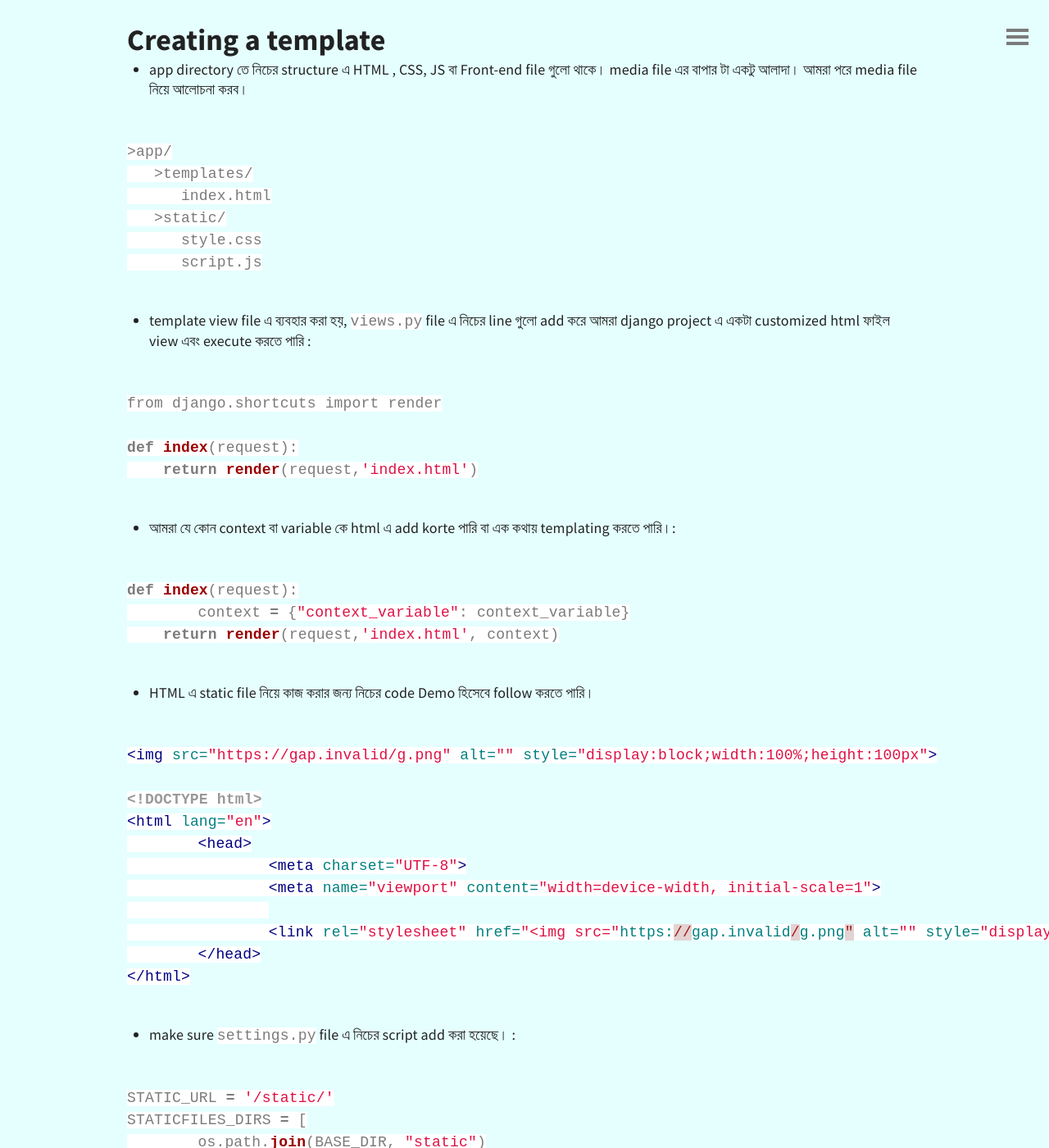
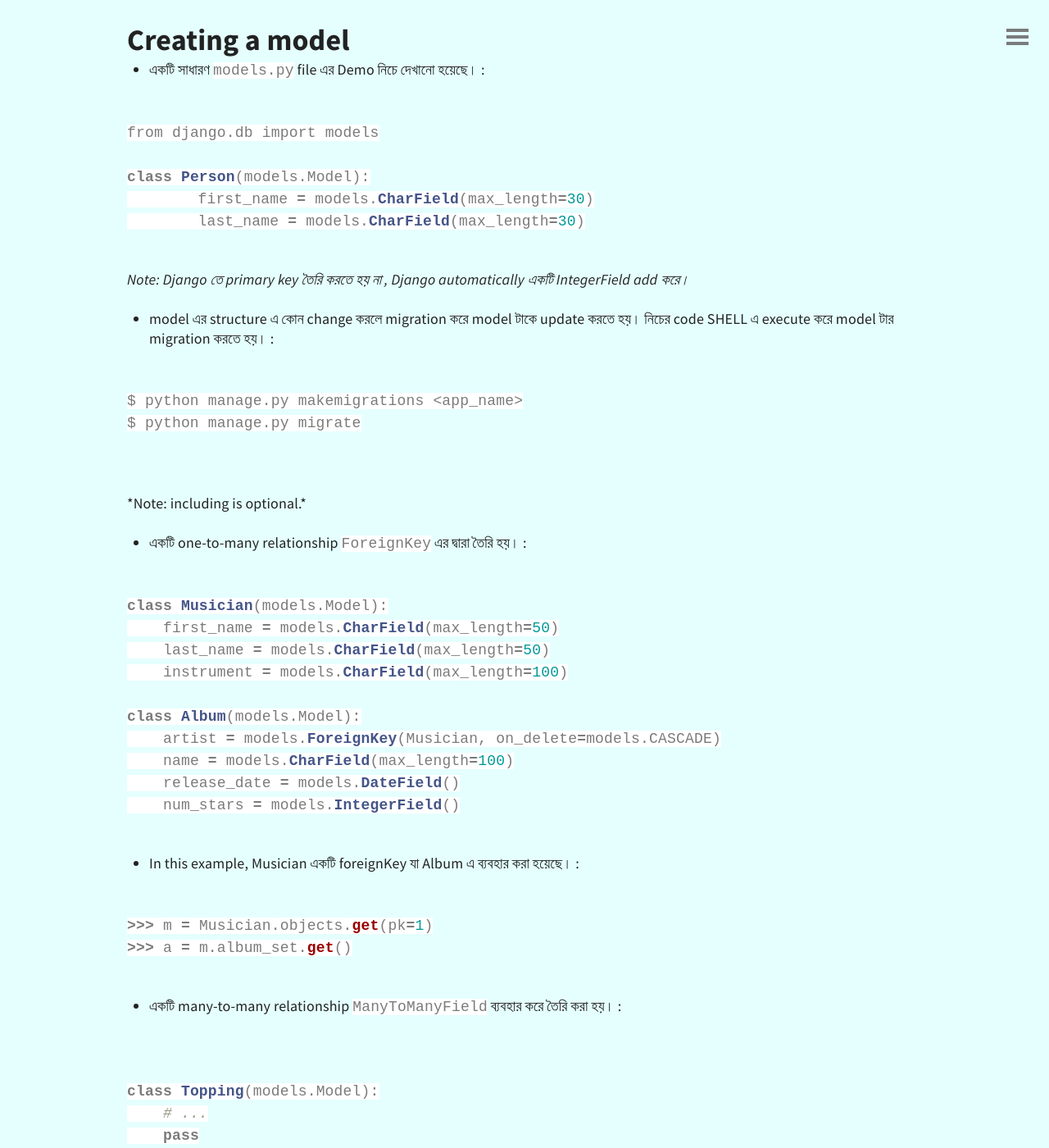
Before and after one commit to MonadWizard/blog, a Jekyll site: the page built from _posts/2020-06-25-Django cheat-sheet.md.md, in a window 1280 px wide and 1400 px high, scrolled down 5092 px. Shown: the whole window at 82% size. Built offline with Jekyll 4.4.1, drawn with Linux system fonts in a browser that asks for light colours; comment, search, counter and statistics services are not loaded; some of the changed text lies outside the part shown.

Commit message:
Update 2020-06-25-Django cheat-sheet.md.md

````diff
--- a/_posts/2020-06-25-Django cheat-sheet.md.md
+++ b/_posts/2020-06-25-Django cheat-sheet.md.md
@@ -217,93 +217,91 @@ urlpatterns = [
 - app এর  `urls.py` file এ views.py এর method define করছি আর project এর  `urls.py` এ app এর urls.py file টা define করছি।
 
 
+##  Creating a model
 
 
-##  Creating a template
+- একটি সাধারণ `models.py` file এর Demo নিচে দেখানো হয়েছে। :
 
-- app directory তে নিচের structure এ HTML , CSS, JS বা Front-end file গুলো থাকে। media file এর বাপার টা একটু আলাদা। আমরা পরে media file নিয়ে আলোচনা করব।
+```python
+
+from django.db import models
+
+class Person(models.Model):
+	first_name = models.CharField(max_length=30)
+	last_name = models.CharField(max_length=30)
 
 ```
 
->app/
-   >templates/
-      index.html
-   >static/
-      style.css
-      script.js
+*Note:  Django তে  primary key তৈরি করতে হয় না , Django automatically একটি IntegerField add করে।*
+
+- model এর structure এ কোন  change করলে migration করে model টাকে update করতে হয়।  নিচের code SHELL এ execute করে model টার migration করতে হয়। :
+
 
 ```
 
-- template view file এ ব্যবহার করা হয়,  `views.py` file এ নিচের line গুলো add করে আমরা django project এ একটা customized html ফাইল view এবং execute করতে পারি  :
+$ python manage.py makemigrations <app_name>
+$ python manage.py migrate
+
+
+```
+
+
+*Note: including <app_name> is optional.*
+
+
+- একটি one-to-many relationship `ForeignKey` এর দ্বারা তৈরি হয়। :
+
 
 ```python
 
-from django.shortcuts import render
+class Musician(models.Model):
+    first_name = models.CharField(max_length=50)
+    last_name = models.CharField(max_length=50)
+    instrument = models.CharField(max_length=100)
 
-def index(request):
-    return render(request,'index.html')
+class Album(models.Model):
+    artist = models.ForeignKey(Musician, on_delete=models.CASCADE)
+    name = models.CharField(max_length=100)
+    release_date = models.DateField()
+    num_stars = models.IntegerField()
 
 ```
 
-- আমরা যে কোন context বা variable কে html এ add korte পারি বা এক কথায় templating করতে পারি।:
+- In this example, Musician একটি foreignKey যা Album এ ব্যবহার করা হয়েছে। :
 
 ```python
 
-def index(request):
-	context = {"context_variable": context_variable}
-    return render(request,'index.html', context)
+>>> m = Musician.objects.get(pk=1)
+>>> a = m.album_set.get()
 
 ```
 
-- HTML এ static file নিয়ে কাজ করার জন্য নিচের code Demo হিসেবে follow করতে পারি।
+- একটি many-to-many relationship `ManyToManyField` ব্যবহার করে তৈরি করা হয়। :
 
-```html
 
-{% load static %}
+```python
 
-<!DOCTYPE html>
-<html lang="en">
-	<head>
-		<meta charset="UTF-8">
-		<meta name="viewport" content="width=device-width, initial-scale=1">
 
-		<link rel="stylesheet" href="{% static 'styles.css' %}">
-	</head>
-</html>
+class Topping(models.Model):
+    # ...
+    pass
+
+class Pizza(models.Model):
+    # ...
+    toppings = models.ManyToManyField(Topping)
+
 
 ```
 
-- make sure `settings.py` file এ নিচের script add করা হয়েছে। :
+*Note :  `ManyToManyField`   **শুধু মাত্র একটা model এই Define করা হয়** ।*
+
+- এ ছাড়া Django `OneToOneField` relation provide করে , একটি one-to-one relationship `unique = True` দ্বারাও define করা যায় যা model টির `ForeignKey` :
+
 
 ```python
 
-STATIC_URL = '/static/'
-STATICFILES_DIRS = [
-	os.path.join(BASE_DIR, "static")
-]
+ForeignKey(SomeModel, unique=True)
 
 ```
 
-- base HTML structure আমরা অন্য HTML file এ তৈরি করে তা যে কোন HTML file এ main structure হিসেবে ব্যবহার করতে `extends` ব্যবহার করা হয়। Demo হিসেবে নিচের code follow করতে পারি। :
-
-```html
-
-{% extends 'base.html'%}
-
-{% block content %}
-
-Hello, World!
-
-{% endblock %}
-
-```
-
-- এখন `base.html` এ block content টা specific part এ add করতে হবে :
-
-```html
-
-<body>
-	{% block content %}{% endblock %}
-</body>
-
-```
+- আরও জানার জন্য [official documentation for database models]( https://docs.djangoproject.com/en/3.1/topics/db/models/) এ গিয়ে দেখুন।
````
